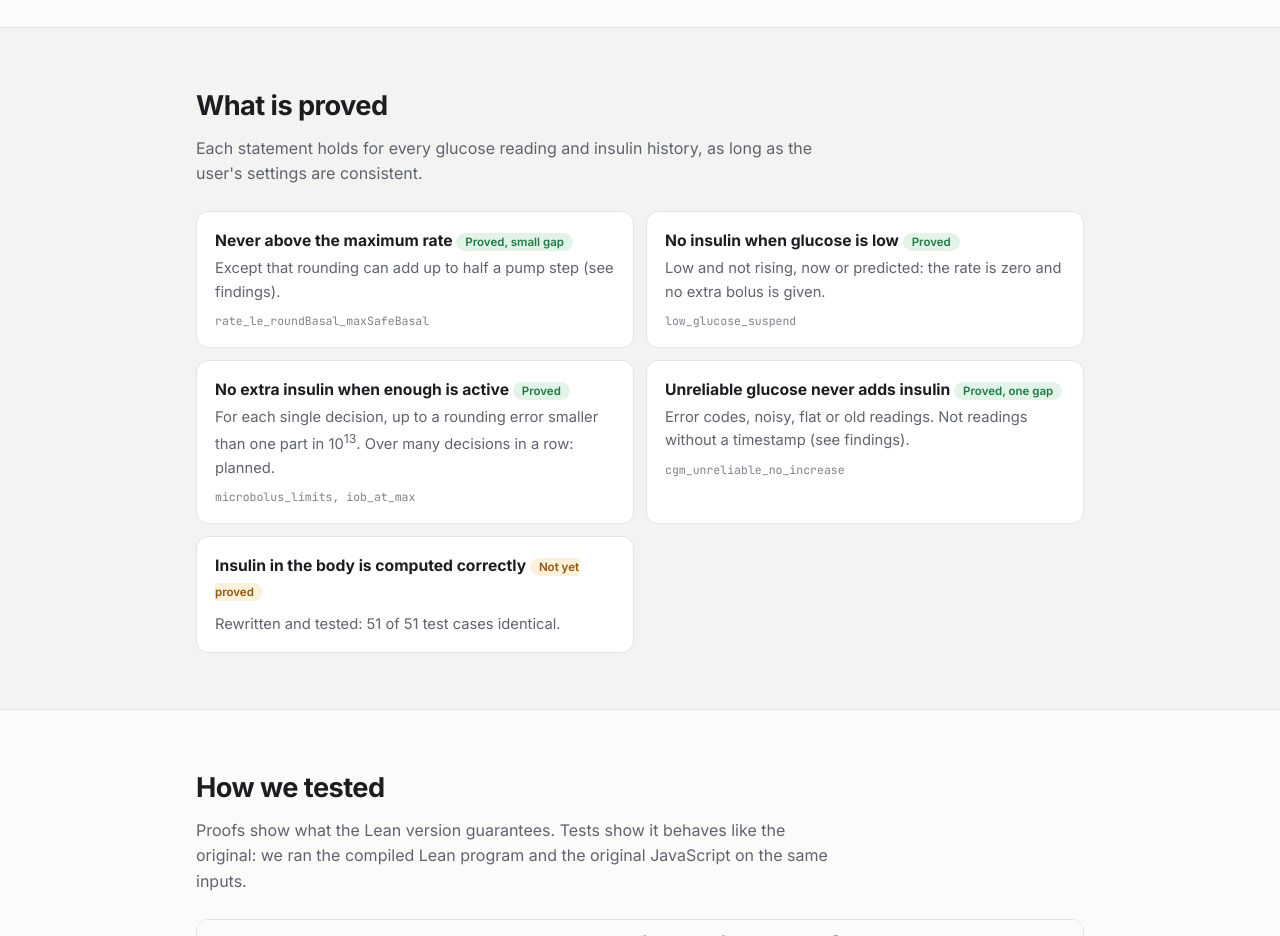
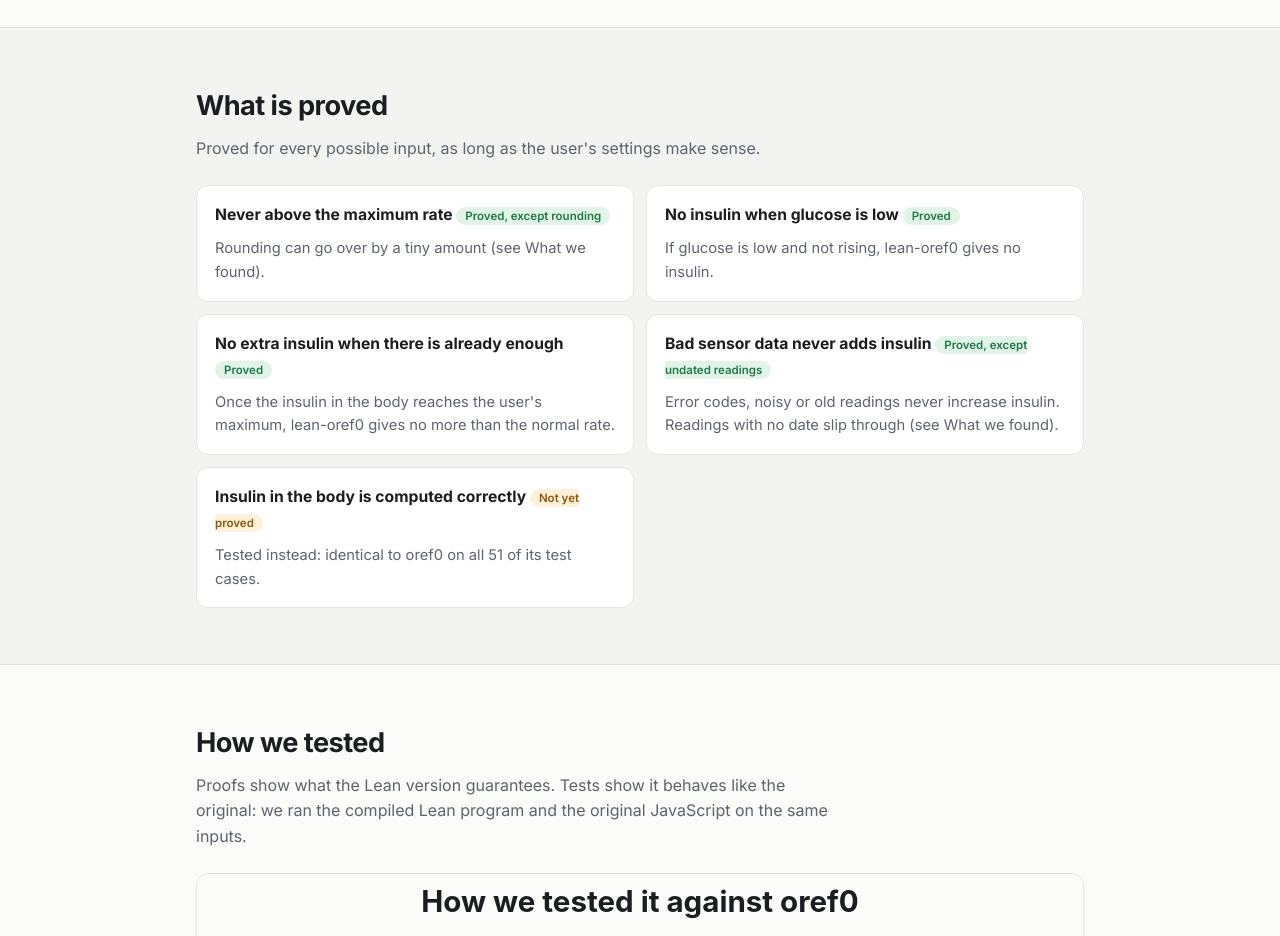
Before and after one commit to Beneficial-AI-Foundation/LeanAID, a plain HTML site: page site/index.html in a window 1280 px wide. Shown: the part 3580-4516 px from the top of the page. Drawn offline with Linux system fonts and the light colour scheme.

Commit message:
Page: simpler wording in What is proved

```diff
--- a/site/index.html
+++ b/site/index.html
@@ -258,13 +258,13 @@ footer li { margin: 3px 0; }
 <section class="alt" id="proved">
   <div class="wrap">
     <h2>What is proved</h2>
-    <p class="sub">Each statement holds for every glucose reading and insulin history, as long as the user's settings are consistent.</p>
+    <p class="sub">Proved for every possible input, as long as the user's settings make sense.</p>
     <div class="props">
-      <div class="prop"><h3>Never above the maximum rate <span class="tag ok">Proved, small gap</span></h3><p>Except that rounding can add up to half a pump step (see findings).</p><span class="thm">rate_le_roundBasal_maxSafeBasal</span></div>
-      <div class="prop"><h3>No insulin when glucose is low <span class="tag ok">Proved</span></h3><p>Low and not rising, now or predicted: the rate is zero and no extra bolus is given.</p><span class="thm">low_glucose_suspend</span></div>
-      <div class="prop"><h3>No extra insulin when enough is active <span class="tag ok">Proved</span></h3><p>For each single decision, up to a rounding error smaller than one part in 10<sup>13</sup>. Over many decisions in a row: planned.</p><span class="thm">microbolus_limits, iob_at_max</span></div>
-      <div class="prop"><h3>Unreliable glucose never adds insulin <span class="tag ok">Proved, one gap</span></h3><p>Error codes, noisy, flat or old readings. Not readings without a timestamp (see findings).</p><span class="thm">cgm_unreliable_no_increase</span></div>
-      <div class="prop"><h3>Insulin in the body is computed correctly <span class="tag">Not yet proved</span></h3><p>Rewritten and tested: 51 of 51 test cases identical.</p></div>
+      <div class="prop"><h3>Never above the maximum rate <span class="tag ok">Proved, except rounding</span></h3><p>Rounding can go over by a tiny amount (see What we found).</p></div>
+      <div class="prop"><h3>No insulin when glucose is low <span class="tag ok">Proved</span></h3><p>If glucose is low and not rising, lean-oref0 gives no insulin.</p></div>
+      <div class="prop"><h3>No extra insulin when there is already enough <span class="tag ok">Proved</span></h3><p>Once the insulin in the body reaches the user's maximum, lean-oref0 gives no more than the normal rate.</p></div>
+      <div class="prop"><h3>Bad sensor data never adds insulin <span class="tag ok">Proved, except undated readings</span></h3><p>Error codes, noisy or old readings never increase insulin. Readings with no date slip through (see What we found).</p></div>
+      <div class="prop"><h3>Insulin in the body is computed correctly <span class="tag">Not yet proved</span></h3><p>Tested instead: identical to oref0 on all 51 of its test cases.</p></div>
     </div>
   </div>
 </section>
```
